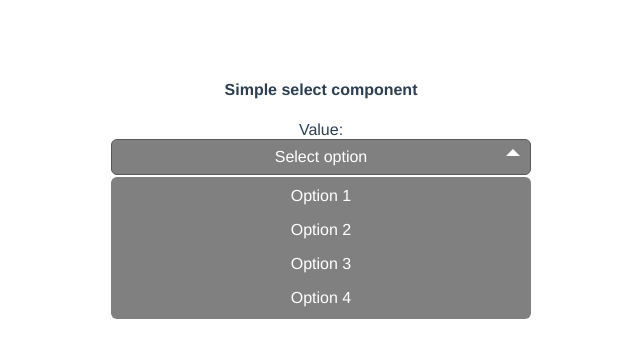
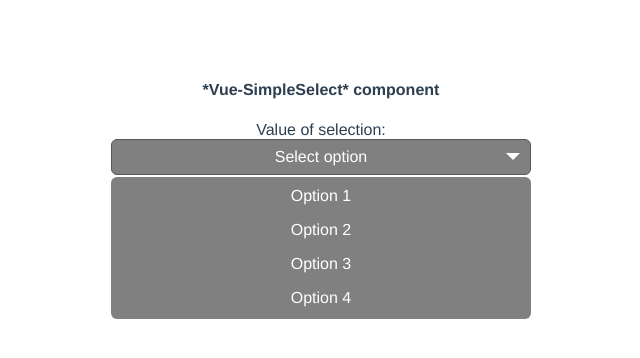
Before and after one commit to devzom/Vue-SimpleSelect, a Vue app: page / in a window 1280 px wide. Both pictures are taken after a click on the element "Select option". Shown: the top 358 px of the page, without its empty margins (319-959 px from the left). Built offline with nearby package versions, Linux system fonts and the light colour scheme.

Commit message:
update:Use custom css class '.vss'

```diff
--- a/src/App.vue
+++ b/src/App.vue
@@ -1,8 +1,8 @@
 <template>
   <div id="app">
     <div>
-      <h4>Simple select component</h4>
-      <div>Value: {{ selectModel }}</div>
+      <h4>*Vue-SimpleSelect* component</h4>
+      <div>Value of selection: {{ selectModel }}</div>
     </div>
     <div class="col">
       <SimpleSelect @select-value="getSelectValue" />
--- a/src/components/SimpleSelect.vue
+++ b/src/components/SimpleSelect.vue
@@ -1,14 +1,14 @@
 <template>
-  <div class="select">
-    <div class="select__options">
+  <div class="vss">
+    <div class="vss__options">
       <div
         v-for="option in options"
         @mousedown="selectOption"
         :key="option.text"
-        class="select__option"
+        class="vss__option"
       >
         <input
-          class="select__option-input"
+          class="vss__option-input"
           type="radio"
           :value="option.value"
           :id="`option-${option.value}`"
@@ -18,7 +18,7 @@
         {{ option.text }}
       </div>
     </div>
-    <div class="select__selected" @mousedown="toggleDropdown($event)">
+    <div class="vss__selected" @mousedown="toggleDropdown($event)">
       {{ selected.text }}
     </div>
   </div>
@@ -53,11 +53,12 @@
     if (!this.selected.text) this.selected.text = this.placeholder;
   },
   methods: {
-    toggleDropdown(e) {
-      const selectOptions = document.querySelector(".select__options");
-      selectOptions.classList.toggle("select__active");
+    toggleDropdown() {
+      const selectOptions = document.querySelector(".vss__options");
+      selectOptions.classList.toggle("vss__active");
     },
     selectOption(option) {
+      console.log(option);
       const optionValue = option.target.childNodes[0].value;
       const optionText = option.target.childNodes[1].data.trim();
 
@@ -74,98 +75,5 @@
 </script>
 
 <style lang="scss" scoped>
-.select {
-  display: flex;
-  min-width: 140px;
-  flex-direction: column;
-
-  & &__options {
-    background-color: grey;
-    width: 100%;
-    color: #ffffff;
-    overflow: hidden;
-    transition: all 0.2s;
-    border-radius: 6px;
-    opacity: 0;
-    max-height: 0;
-    order: 1;
-
-    &::-webkit-scrollbar {
-      width: 6px;
-      background: #b9b9b9;
-    }
-
-    &::-webkit-scrollbar-thumb {
-      background: grey;
-    }
-
-    &::-webkit-scrollbar,
-    &::-webkit-scrollbar-thumb {
-      border-radius: 0 6px 6px 0;
-    }
-  }
-
-  & &__options {
-    padding-top: 2px;
-
-    &.select__active {
-      max-height: 140px;
-      opacity: 1;
-      overflow-y: scroll;
-
-      & + .select__selected::after {
-        transform: rotateX(180deg);
-        top: -25px;
-
-        /* transition */
-        transition: all 0.3s;
-      }
-    }
-  }
-
-  &__selected {
-    background-color: grey;
-    color: #ffffff;
-    border-radius: 6px;
-    border: 1px solid rgb(88, 88, 88);
-    margin-bottom: 2px;
-    position: relative;
-    order: 0;
-
-    &::after {
-      content: "";
-      width: 0;
-      height: 100%;
-      border-left: 7px solid transparent;
-      border-right: 7px solid transparent;
-      border-top: 7px solid #ffffff;
-      position: absolute;
-      right: 10px;
-      top: 40%;
-
-      /* transition */
-      transition: all 0.3s;
-    }
-  }
-
-  &__option,
-  &__selected {
-    padding: 8px 20px;
-  }
-
-  &__option-input {
-    display: none;
-  }
-
-  &__option,
-  &__selected,
-  &__option-label,
-  &__option-input {
-    cursor: pointer;
-  }
-
-  &__option:hover {
-    background-color: #b8b8b8;
-  }
-}
+ @import '@/scss/vss.scss';
 </style>
--- /dev/null
+++ b/src/scss/vss.scss
@@ -0,0 +1,94 @@
+.vss {
+    display: flex;
+    min-width: 140px;
+    flex-direction: column;
+
+    & &__options {
+        background-color: grey;
+        width: 100%;
+        color: #ffffff;
+        overflow: hidden;
+        transition: all 0.2s;
+        border-radius: 6px;
+        opacity: 0;
+        max-height: 0;
+        order: 1;
+
+        &::-webkit-scrollbar {
+            width: 6px;
+            background: #b9b9b9;
+        }
+
+        &::-webkit-scrollbar-thumb {
+            background: grey;
+        }
+
+        &::-webkit-scrollbar,
+        &::-webkit-scrollbar-thumb {
+            border-radius: 0 6px 6px 0;
+        }
+    }
+
+    & &__options {
+        padding-top: 2px;
+
+        &.vss__active {
+            max-height: 140px;
+            opacity: 1;
+            overflow-y: scroll;
+
+            & + .select__selected::after {
+                transform: rotateX(180deg);
+                top: -25px;
+
+                /* transition */
+                transition: all 0.3s;
+            }
+        }
+    }
+
+    &__selected {
+        background-color: grey;
+        color: #ffffff;
+        border-radius: 6px;
+        border: 1px solid rgb(88, 88, 88);
+        margin-bottom: 2px;
+        position: relative;
+        order: 0;
+
+        &::after {
+            content: "";
+            width: 0;
+            height: 100%;
+            border-left: 7px solid transparent;
+            border-right: 7px solid transparent;
+            border-top: 7px solid #ffffff;
+            position: absolute;
+            right: 10px;
+            top: 40%;
+
+            /* transition */
+            transition: all 0.3s;
+        }
+    }
+
+    &__option,
+    &__selected {
+        padding: 8px 20px;
+    }
+
+    &__option-input {
+        display: none;
+    }
+
+    &__option,
+    &__selected,
+    &__option-label,
+    &__option-input {
+        cursor: pointer;
+    }
+
+    &__option:hover {
+        background-color: #b8b8b8;
+    }
+}
```
